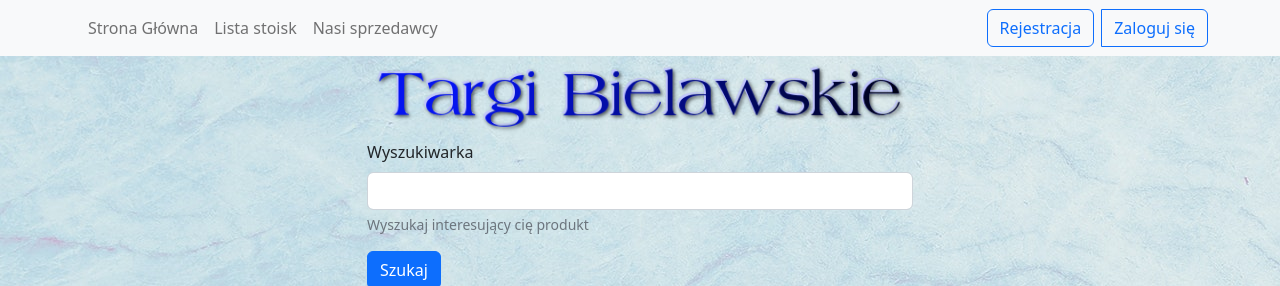
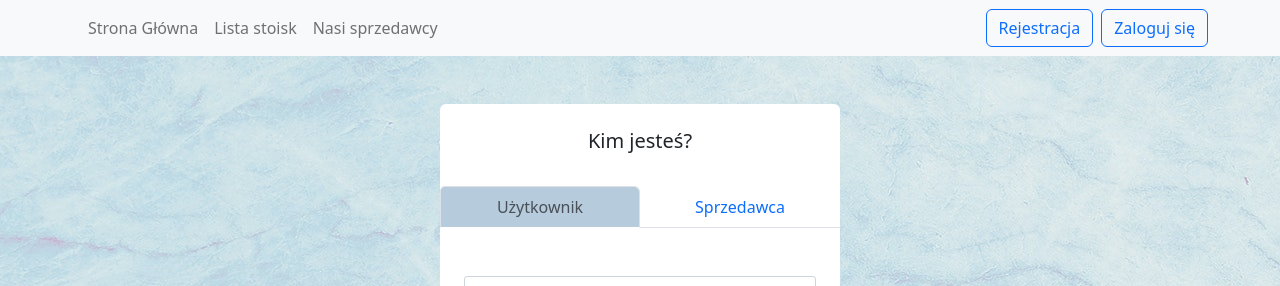
Before and after one commit to Iamthemarcin/django_marketplace, a Django app: page /rejestracja/ in a window 1280 px wide. Shown: the top 286 px of the page. Run offline with Django 4.2, Linux system fonts and the light colour scheme.

Commit message:
fixed some visual bugs + login/register frontend

```diff
--- a/main/urls.py
+++ b/main/urls.py
@@ -5,8 +5,9 @@ from . import views
 
 urlpatterns = [
 
-    re_path(r'', views.home, name = 'home'),
-    re_path(r'rejestracja/', views.rejestracja, name = 'rejestracja')
+    path('', views.home, name = 'home'),
+
     #logowanie i rejestracja
-
+    path('rejestracja/', views.rejestracja, name = 'rejestracja'),
+    path('logowanie/', views.logowanie, name = 'logowanie')
 ]
--- a/main/views.py
+++ b/main/views.py
@@ -11,3 +11,7 @@ def home(request):
 def rejestracja(request):
 
     return(render(request, 'rejestracja.html'))
+
+def logowanie(request):
+
+    return(render(request, 'logowanie.html'))
--- /dev/null
+++ b/static/front/css/rejestracja.css
@@ -0,0 +1,102 @@
+
+
+    body{
+
+    background-image: url("/static/front/images/bg.jpg");
+    min-height: 100vh;
+    display: flex;
+    flex-direction: column;
+
+    }
+
+    footer{
+
+    margin-top: auto;
+
+    }
+  .card-title{
+    padding-top: 25px;
+    padding-bottom: 25px;
+  }
+
+  .card{
+
+    width: 400px;
+    border:1px;
+
+  }
+
+
+
+
+  .btr{
+
+    border-top-right-radius: 5px !important;
+  }
+
+
+  .btl{
+
+    border-top-left-radius: 5px !important;
+  }
+
+  .btn-dark {
+      color: #fff;
+      background-color: #0d6efd;
+      border-color: #0d6efd;
+  }
+
+
+  .btn-dark:hover {
+      color: #fff;
+      background-color: #0d6efd;
+      border-color: #0d6efd;
+  }
+
+
+  #card-nav-item{
+
+    display:inline !important;
+    width:50%;
+  }
+  button.active{
+    background-color: rgb(182, 203, 219) !important;
+
+
+  }
+  .nav-card .nav-link {
+    width : 100%;
+    border-radius: 0px;
+    border-bottom: 1px solid #0d6efd40;
+
+  }
+
+  #pills-item{
+    display: table-cell;
+
+}
+
+
+  .form{
+
+    padding: 10px;
+
+  }
+
+  .form input{
+
+    margin-bottom: 12px;
+    border-radius: 3px;
+  }
+
+
+  .form input:focus{
+
+    box-shadow: none;
+  }
+
+
+  .form button{
+
+    margin-top: 20px;
+  }
--- a/static/front/css/style.css
+++ b/static/front/css/style.css
@@ -1,5 +1,11 @@
 body{
   background-image: url("/static/front/images/bg.jpg");
+  min-height: 100vh;
+  display: flex;
+  flex-direction: column;
+}
+footer{
+  margin-top: auto;
 }
 
 #navbar {
--- a/templates/master.html
+++ b/templates/master.html
@@ -7,6 +7,9 @@
     <title>Bootstrap demo</title>
     <link href="https://cdn.jsdelivr.net/npm/bootstrap@5.2.1/dist/css/bootstrap.min.css" rel="stylesheet" integrity="sha384-iYQeCzEYFbKjA/T2uDLTpkwGzCiq6soy8tYaI1GyVh/UjpbCx/TYkiZhlZB6+fzT" crossorigin="anonymous">
     <link href= '{%static "front/css/style.css" %}' rel="stylesheet">
+
+
+
   </head>
 
 
@@ -37,8 +40,10 @@
             <a href = "{% url 'rejestracja'  %}">
               <button  type="button" class="btn btn-outline-primary me-2" data-toggle="modal" data-target="login_form" >Rejestracja </button>
             </a>
+
+            <a href = "{% url 'logowanie'  %}">
             <button  type="button" class="btn btn-outline-primary me-2" data-toggle="modal" data-target="login_form" >Zaloguj się </button>
-
+            </a>
           </div>
 
         </span>
@@ -84,5 +89,5 @@
   </body>
   <script src="https://cdn.jsdelivr.net/npm/bootstrap@5.2.1/dist/js/bootstrap.bundle.min.js" integrity="sha384-u1OknCvxWvY5kfmNBILK2hRnQC3Pr17a+RTT6rIHI7NnikvbZlHgTPOOmMi466C8" crossorigin="anonymous"></script>
   <script src={%static "front/js/canvas.js" %} ></script>
-
+  <script src="https://ajax.googleapis.com/ajax/libs/jquery/3.6.1/jquery.min.js"></script>
   </html>
--- a/templates/rejestracja.html
+++ b/templates/rejestracja.html
@@ -1,143 +1,82 @@
-<!-- Pills navs -->
-<ul class="nav nav-pills nav-justified mb-3" id="ex1" role="tablist">
-    <li class="nav-item" role="presentation">
-      <a class="nav-link active" id="tab-login" data-mdb-toggle="pill" href="#pills-login" role="tab"
-        aria-controls="pills-login" aria-selected="true">Login</a>
+{% extends 'master.html' %}
+{% load static %}
+{% block mainblock %}
+
+<head>
+    <link href= '{%static "front/css/rejestracja.css" %}' rel="stylesheet">
+</head>
+
+<div class="d-flex justify-content-center align-items-center mt-5">
+
+
+    <div class="card">
+
+        <h5 class="card-title" style = "text-align:center;">Kim jesteś?</h5>
+
+          <ul class="nav nav-tabs" id="myTab" role="tablist">
+            <li class="nav-item text-center" id = "card-nav-item" role="presentation">
+              <button class="nav-link btl active w-100" id="home-tab" data-bs-toggle="tab" data-bs-target="#użytkownik-pane" type="button" role="tab" aria-controls="użytkownik-pane" aria-selected="true">Użytkownik</button>
             </li>
-    <li class="nav-item" role="presentation">
-      <a class="nav-link" id="tab-register" data-mdb-toggle="pill" href="#pills-register" role="tab"
-        aria-controls="pills-register" aria-selected="false">Register</a>
+            <li class="nav-item text-center" id = "card-nav-item" role="presentation">
+              <button class="nav-link btl w-100" id="profile-tab" data-bs-toggle="tab" data-bs-target="#sprzedawca-pane" type="button" role="tab" aria-controls="sprzedawca-pane" aria-selected="false">Sprzedawca</button>
             </li>
           </ul>
-  <!-- Pills navs -->
 
-  <!-- Pills content -->
-  <div class="tab-content">
-    <div class="tab-pane fade show active" id="pills-login" role="tabpanel" aria-labelledby="tab-login">
-      <form>
-        <div class="text-center mb-3">
-          <p>Sign in with:</p>
-          <button type="button" class="btn btn-link btn-floating mx-1">
-            <i class="fab fa-facebook-f"></i>
-          </button>
 
-          <button type="button" class="btn btn-link btn-floating mx-1">
-            <i class="fab fa-google"></i>
-          </button>
+          <div class="tab-content" id="myTabContent">
+            <div class="tab-pane fade show active" id="użytkownik-pane" role="tabpanel" aria-labelledby="home-tab" tabindex="0">
 
-          <button type="button" class="btn btn-link btn-floating mx-1">
-            <i class="fab fa-twitter"></i>
-          </button>
 
-          <button type="button" class="btn btn-link btn-floating mx-1">
-            <i class="fab fa-github"></i>
-          </button>
+                <div class="form px-4 pt-5">
+
+                  <input type="text" name="" class="form-control" placeholder="Nazwa użytkownika">
+
+                  <input type="text" name="" class="form-control" placeholder="Adres e-mail">
+
+                  <input type="text" name="" class="form-control" placeholder="Hasło">
+
+                  <input type="text" name="" class="form-control" placeholder="Powtórz hasło">
+
+                  <button class="btn btn-dark btn-block">Zarejestruj się</button>
+
                 </div>
 
-        <p class="text-center">or:</p>
-
-        <!-- Email input -->
-        <div class="form-outline mb-4">
-          <input type="email" id="loginName" class="form-control" />
-          <label class="form-label" for="loginName">Email or username</label>
             </div>
 
-        <!-- Password input -->
-        <div class="form-outline mb-4">
-          <input type="password" id="loginPassword" class="form-control" />
-          <label class="form-label" for="loginPassword">Password</label>
-        </div>
 
-        <!-- 2 column grid layout -->
-        <div class="row mb-4">
-          <div class="col-md-6 d-flex justify-content-center">
-            <!-- Checkbox -->
-            <div class="form-check mb-3 mb-md-0">
-              <input class="form-check-input" type="checkbox" value="" id="loginCheck" checked />
-              <label class="form-check-label" for="loginCheck"> Remember me </label>
+            <div class="tab-pane fade" id="sprzedawca-pane" role="tabpanel" aria-labelledby="profile-tab" tabindex="0">
+
+              <div class="form px-4 pt-5">
+
+                <input type="text" name="" class="form-control" placeholder="Imię">
+
+                <input type="text" name="" class="form-control" placeholder="Nazwisko">
+
+                <input type="text" name="" class="form-control" placeholder="Nazwa użytkownika">
+
+                <input type="text" name="" class="form-control" placeholder="Adres e-mail">
+
+                <input type="text" name="" class="form-control" placeholder="Hasło">
+
+                <input type="text" name="" class="form-control" placeholder="Powtórz hasło">
+
+                <button class="btn btn-dark btn-block">Zarejestruj się</button>
+
+
               </div>
             </div>
 
-          <div class="col-md-6 d-flex justify-content-center">
-            <!-- Simple link -->
-            <a href="#!">Forgot password?</a>
-          </div>
           </div>
 
-        <!-- Submit button -->
-        <button type="submit" class="btn btn-primary btn-block mb-4">Sign in</button>
 
-        <!-- Register buttons -->
-        <div class="text-center">
-          <p>Not a member? <a href="#!">Register</a></p>
-        </div>
-      </form>
-    </div>
-    <div class="tab-pane fade" id="pills-register" role="tabpanel" aria-labelledby="tab-register">
-      <form>
-        <div class="text-center mb-3">
-          <p>Sign up with:</p>
-          <button type="button" class="btn btn-link btn-floating mx-1">
-            <i class="fab fa-facebook-f"></i>
-          </button>
-
-          <button type="button" class="btn btn-link btn-floating mx-1">
-            <i class="fab fa-google"></i>
-          </button>
-
-          <button type="button" class="btn btn-link btn-floating mx-1">
-            <i class="fab fa-twitter"></i>
-          </button>
-
-          <button type="button" class="btn btn-link btn-floating mx-1">
-            <i class="fab fa-github"></i>
-          </button>
     </div>
 
-        <p class="text-center">or:</p>
 
-        <!-- Name input -->
-        <div class="form-outline mb-4">
-          <input type="text" id="registerName" class="form-control" />
-          <label class="form-label" for="registerName">Name</label>
   </div>
 
-        <!-- Username input -->
-        <div class="form-outline mb-4">
-          <input type="text" id="registerUsername" class="form-control" />
-          <label class="form-label" for="registerUsername">Username</label>
-        </div>
 
-        <!-- Email input -->
-        <div class="form-outline mb-4">
-          <input type="email" id="registerEmail" class="form-control" />
-          <label class="form-label" for="registerEmail">Email</label>
-        </div>
 
-        <!-- Password input -->
-        <div class="form-outline mb-4">
-          <input type="password" id="registerPassword" class="form-control" />
-          <label class="form-label" for="registerPassword">Password</label>
-        </div>
 
-        <!-- Repeat Password input -->
-        <div class="form-outline mb-4">
-          <input type="password" id="registerRepeatPassword" class="form-control" />
-          <label class="form-label" for="registerRepeatPassword">Repeat password</label>
-        </div>
 
-        <!-- Checkbox -->
-        <div class="form-check d-flex justify-content-center mb-4">
-          <input class="form-check-input me-2" type="checkbox" value="" id="registerCheck" checked
-            aria-describedby="registerCheckHelpText" />
-          <label class="form-check-label" for="registerCheck">
-            I have read and agree to the terms
-          </label>
-        </div>
 
-        <!-- Submit button -->
-        <button type="submit" class="btn btn-primary btn-block mb-3">Sign in</button>
-      </form>
-    </div>
-  </div>
-  <!-- Pills content -->
+  {% endblock %}
```
Also changed, not shown: templates/logowanie.html (added, +47 -0 lines). Lines whose indentation alone changed are shown as unchanged.
